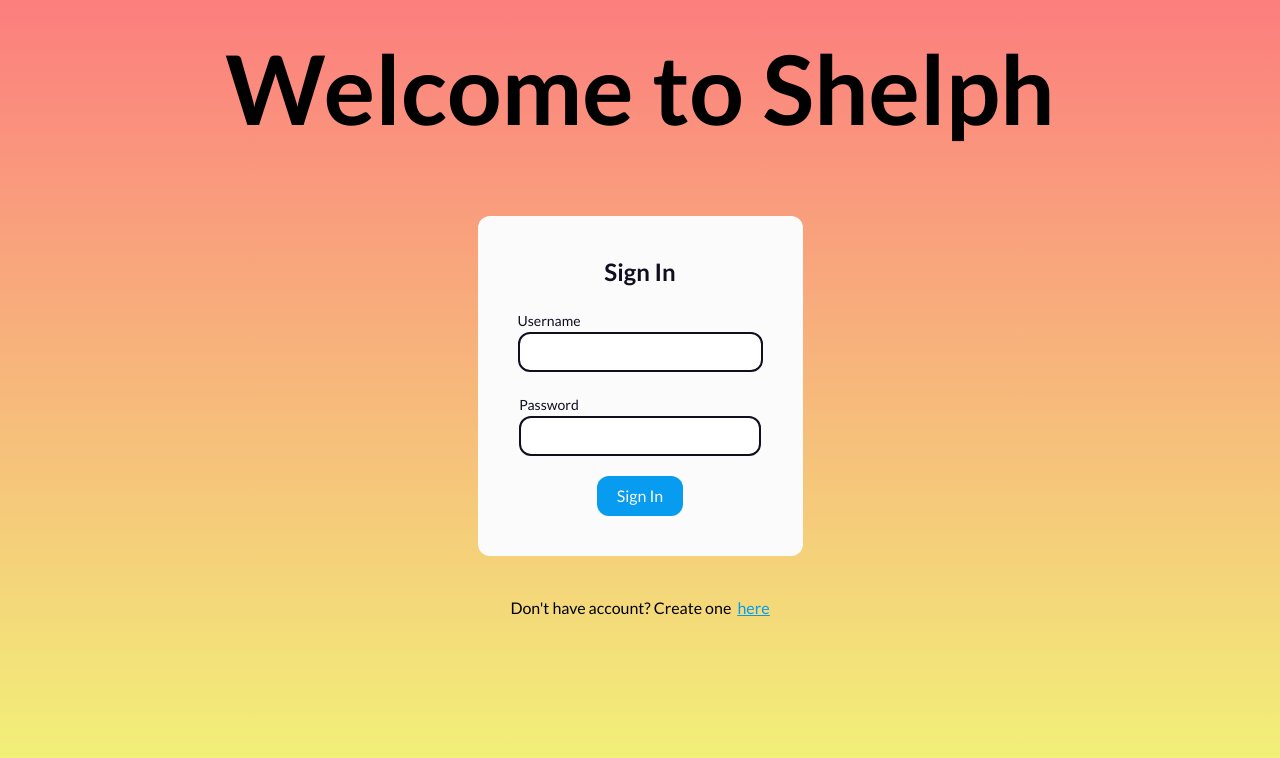
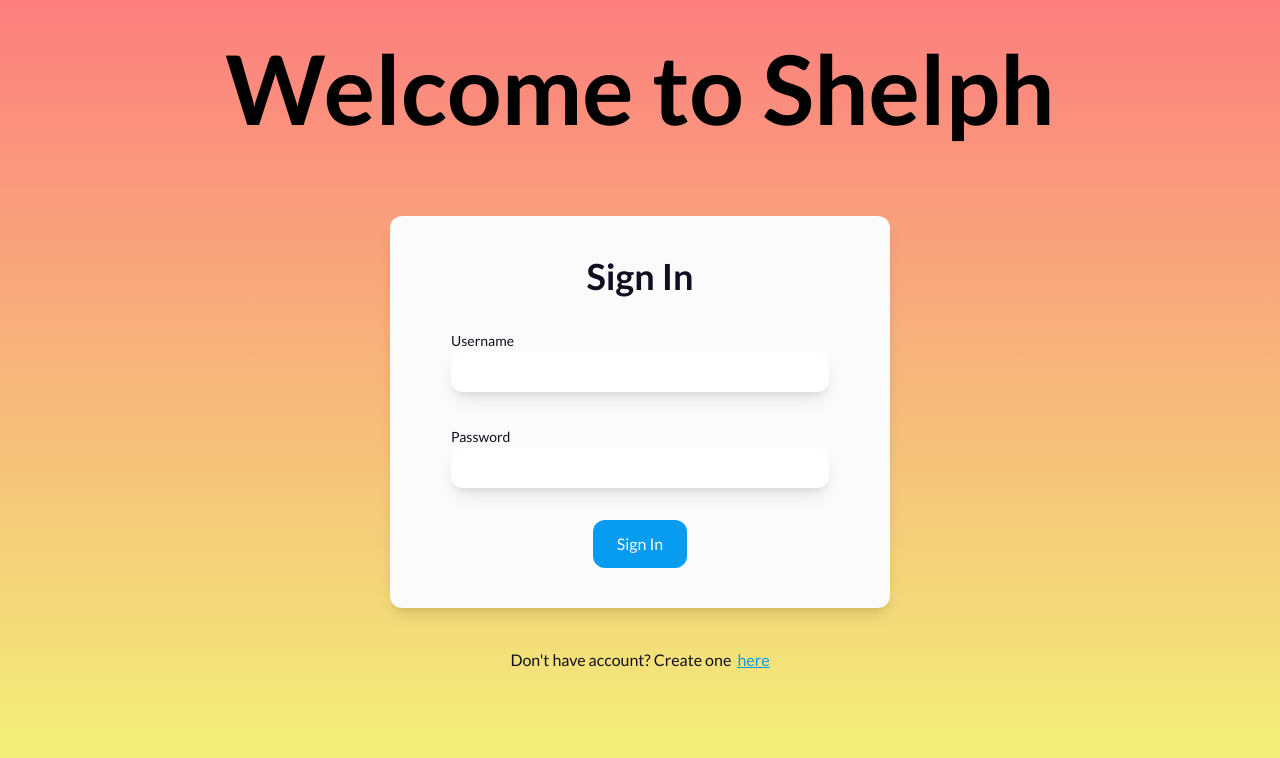
Before and after one commit to nathanpeel/shelph, a Next.js app: page /login in a window 1280 px wide. Shown: the top 758 px of the page. Built offline with nearby package versions, Linux system fonts and the light colour scheme.

Commit message:
make login page responsive

```diff
--- a/src/app/library/page.tsx
+++ b/src/app/library/page.tsx
@@ -1,8 +1,11 @@
 import React from 'react'
+import Navbar from '@/components/navbar'
 
 const Library = () => {
   return (
-    <div className='bg-white'>Library</div>
+    <div className='bg-white h-[100vh] text-black'>
+      <Navbar />
+    </div>
   )
 }
 
--- a/src/app/login/page.tsx
+++ b/src/app/login/page.tsx
@@ -1,37 +1,39 @@
-'use client'
-import React, { useState } from 'react'
-import Link from 'next/link';
+"use client";
+import React, { useState } from "react";
+import Link from "next/link";
 
 const Login = () => {
-
-
-
   return (
     <div className="bg-gradient-to-t from-yellow to-strawberry h-[100vh] flex flex-col items-center p-10">
       <h1 className="text-4xl font-bold sm:text-8xl text-center mb-20">
         Welcome to Shelph
       </h1>
 
-      <div className="bg-white p-10 rounded-xl flex flex-col items-center text-black mb-10">
-        <h2 className="text-2xl font-bold mb-5">Sign In</h2>
-        <div>
+      <div className=" sm:w-[500px] bg-white p-10 rounded-xl flex w-80 flex-col items-center text-black mb-10 shadow-lg">
+        <h2 className="sm:text-4xl sm:mb-8 text-2xl font-bold mb-5">Sign In</h2>
+        <div className="w-[90%]">
           <label className="text-sm">Username</label>
-          <input className="border-2 border-black rounded-xl w-[100%] h-10" />
+          <input className="hover:border-black focus:border-sky focus:outline-none border-2 border-transparent shadow-lg rounded-xl w-[100%] h-10" />
         </div>
-        <div className='my-5'>
+        <div className="sm:my-8 my-5 w-[90%]">
           <label className="text-sm">Password</label>
-          <input className="border-2 border-black rounded-xl w-[100%] h-10" />
+          <input className="hover:border-black focus:border-sky focus:outline-none border-2 border-transparent shadow-lg rounded-xl w-[100%] h-10" />
         </div>
-        <button className='bg-sky text-white px-5 py-2 rounded-xl'>Sign In</button>
+        <Link
+          href="/library"
+          className="sm:px-6 sm:py-3 bg-sky text-white px-5 py-2 rounded-xl">
+          Sign In
+        </Link>
       </div>
 
-      <p>Don&#39;t have account? Create one &nbsp;
-        <span className='text-sky underline'>
-          <Link href=''>here</Link>
+      <p className="text-black">
+        Don&#39;t have account? Create one &nbsp;
+        <span className="text-sky underline">
+          <Link href="">here</Link>
         </span>
       </p>
     </div>
   );
-}
+};
 
-export default Login
+export default Login;
--- a/src/app/page.tsx
+++ b/src/app/page.tsx
@@ -1,9 +1,21 @@
 import Image from 'next/image'
+import Link from 'next/link';
 
 export default function Home() {
+
+
+  //validate auth here
+  //create some fancy animation that spins for a few seconds
+  //after the few seconds, check if the auth has gotten a response,
+  //if it has, load the appropriate page, otherwise continue loading
+
   return (
-    <main>
-      <h1>Shelph</h1>
-    </main>
-  )
+    <div className="bg-gradient-to-t from-yellow to-strawberry h-[100vh] flex flex-col items-center pt-80">
+      <h1 className="text-7xl font-bold sm:text-9xl text-center mb-20">
+        <Link href='/login'>
+          Shelph
+        </Link>
+      </h1>
+    </div>
+  );
 }
--- /dev/null
+++ b/src/components/navbar.tsx
@@ -0,0 +1,9 @@
+import React from 'react'
+
+const Navbar = () => {
+  return (
+    <div>Navbar</div>
+  )
+}
+
+export default Navbar
```
